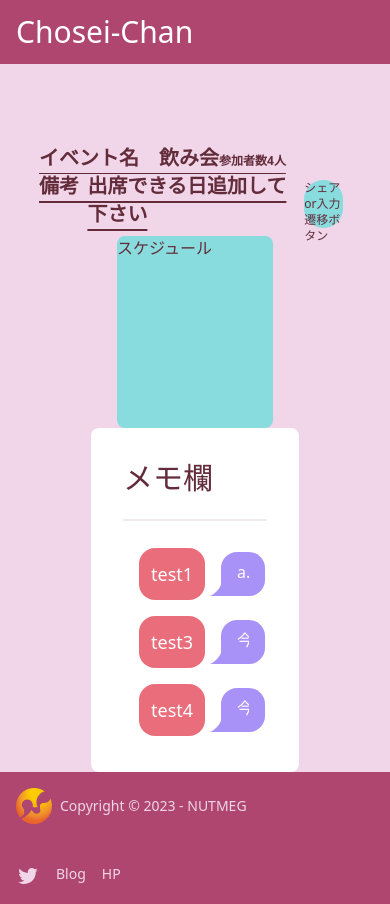
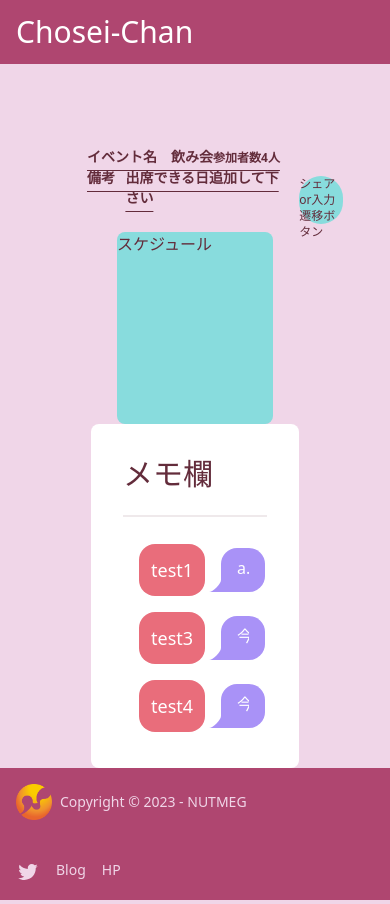
Before and after one commit to NUTFes/chosei-chan, a Next.js app: page /1 in a window 390 px wide. Built offline with nearby package versions, Linux system fonts and the light colour scheme.

Commit message:
[fix] モバイル版にしたときの文字位置とサイズを調整

```diff
--- a/src/pages/[scheduleId]/index.tsx
+++ b/src/pages/[scheduleId]/index.tsx
@@ -6,18 +6,18 @@ export default function Home() {
   return (
     <MainLayout>
       <div className='m-auto mt-20 w-4/5 md:gap-4 md:grid'>
-        <div className='col-span-2 md:ml-28 gap-4'>
+        <div className='col-span-2 ml-12 md:ml-28 gap-4'>
           <div className='gap-4 underline underline-offset-8'>
             <p className='my-auto'>
-              <span className='text-xl font-semibold'>イベント名　</span>
-              <span className='text-xl font-semibold'>{SCHEDULE.name}</span>
-              <span className='text-xs font-semibold'>参加者数{USERS.length}人</span>
+              <span className='text-sm md:text-xl font-semibold'>イベント名　</span>
+              <span className='text-sm md:text-xl font-semibold'>{SCHEDULE.name}</span>
+              <span className='text-xs md:text-sm font-semibold'>参加者数{USERS.length}人</span>
             </p>
           </div>
         </div>
-        <div className='col-span-2 md:ml-28 flex'>
-          <p className='text-xl font-semibold underline underline-offset-8'>備考　</p>
-          <p className='text-xl font-semibold underline underline-offset-8 whitespace-pre-wrap'>
+        <div className='col-span-2 ml-12 md:ml-28 flex'>
+          <p className='text-sm md:text-xl font-semibold underline underline-offset-8'>備考　</p>
+          <p className='text-sm md:text-xl font-semibold underline underline-offset-8 whitespace-pre-wrap'>
             {SCHEDULE.memo}
           </p>
           <div className='col-span-1 md:col-span-2 text-xs row-span-3 m-2 md:m-auto h-12 w-12 rounded-full bg-accent'>
```
